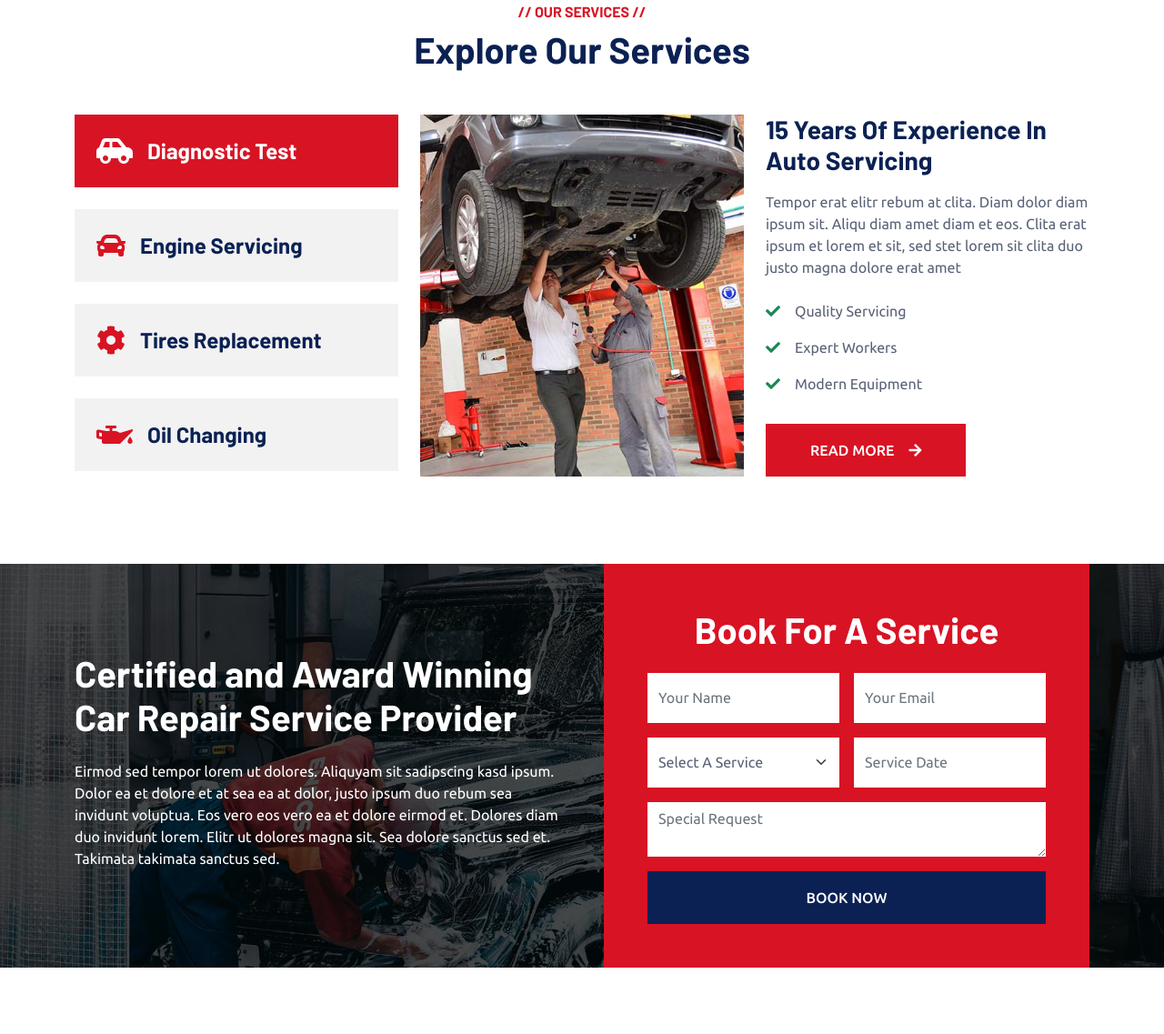
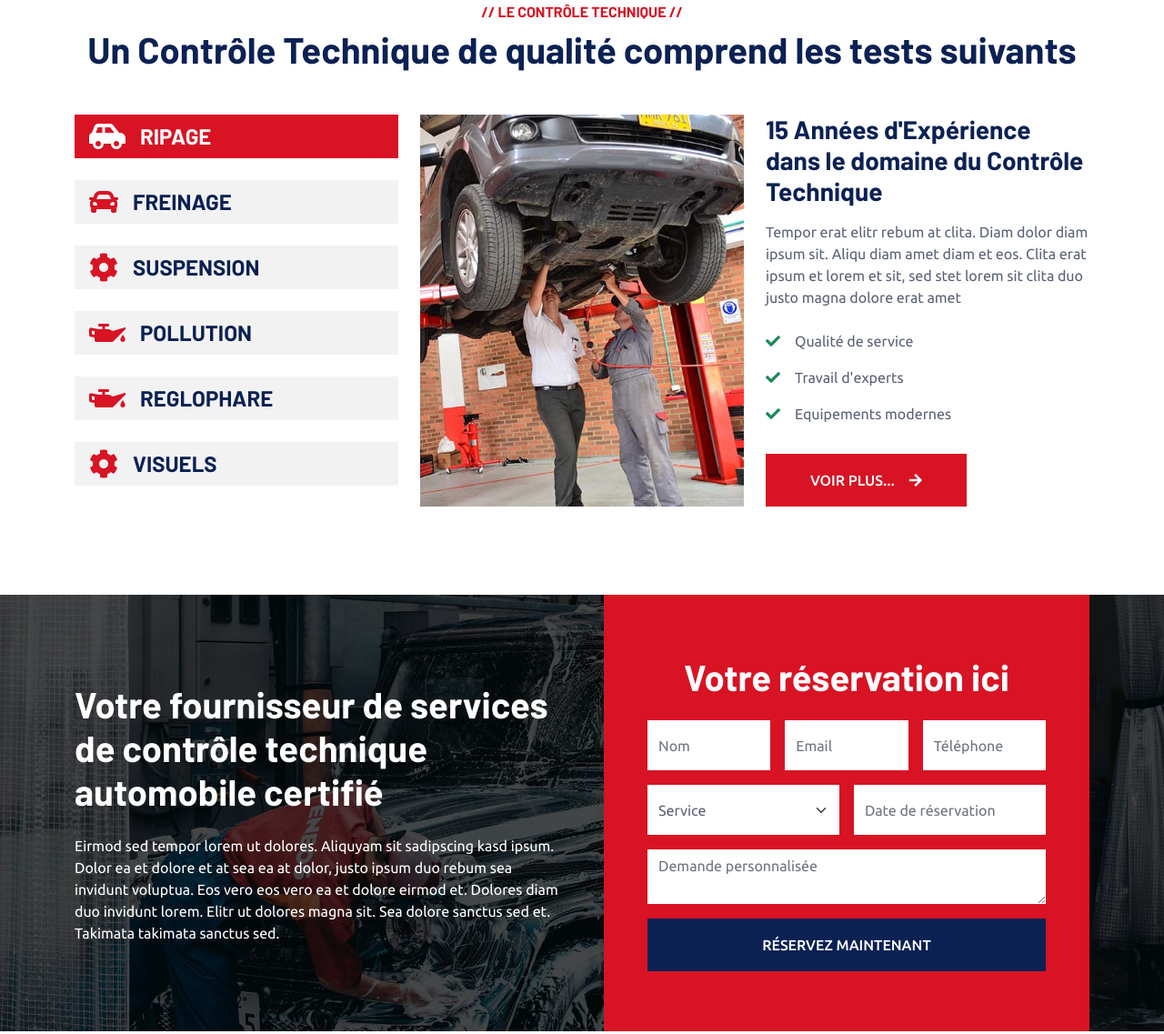
Before and after one commit to MaximeDYNA/satellite-ngono, a plain HTML site: page index.html in a window 1280 px wide. Shown: the part 2559-3696 px from the top of the page at 91% size. Drawn offline with nearby package versions, Linux system fonts and the light colour scheme.

Commit message:
commit 05 - 17012023

```diff
--- a/index.html
+++ b/index.html
@@ -227,13 +227,11 @@
                     <h2 class="text-white mb-2" data-toggle="counter-up">50000</h2>
                     <p class="text-white mb-0">Clients Satisfaits</p>
                 </div>
-                <!--
                 <div class="col-md-6 col-lg-3 text-center wow fadeIn" data-wow-delay="0.7s">
                     <i class="fa fa-car fa-2x text-white mb-3"></i>
-                    <h2 class="text-white mb-2" data-toggle="counter-up">1234</h2>
-                    <p class="text-white mb-0">Compleate Projects</p>
+                    <h2 class="text-white mb-2" data-toggle="counter-up">3</h2>
+                    <p class="text-white mb-0">Centres fixes au Cameroun</p>
                 </div>
-                -->
             </div>
         </div>
     </div>
@@ -244,27 +242,35 @@
     <div class="container-xxl service py-5">
         <div class="container">
             <div class="text-center wow fadeInUp" data-wow-delay="0.1s">
-                <h6 class="text-primary text-uppercase">// Our Services //</h6>
-                <h1 class="mb-5">Explore Our Services</h1>
+                <h6 class="text-primary text-uppercase">// Le Contrôle Technique //</h6>
+                <h1 class="mb-5">Un Contrôle Technique de qualité comprend les tests suivants</h1>
             </div>
             <div class="row g-4 wow fadeInUp" data-wow-delay="0.3s">
                 <div class="col-lg-4">
                     <div class="nav w-100 nav-pills me-4">
-                        <button class="nav-link w-100 d-flex align-items-center text-start p-4 mb-4 active" data-bs-toggle="pill" data-bs-target="#tab-pane-1" type="button">
+                        <button class="nav-link w-100 d-flex align-items-center text-start p-1.1 mb-4 active" data-bs-toggle="pill" data-bs-target="#tab-pane-1" type="button">
                             <i class="fa fa-car-side fa-2x me-3"></i>
-                            <h4 class="m-0">Diagnostic Test</h4>
+                            <h4 class="m-0">RIPAGE</h4>
                         </button>
-                        <button class="nav-link w-100 d-flex align-items-center text-start p-4 mb-4" data-bs-toggle="pill" data-bs-target="#tab-pane-2" type="button">
+                        <button class="nav-link w-100 d-flex align-items-center text-start p-1.1 mb-4" data-bs-toggle="pill" data-bs-target="#tab-pane-2" type="button">
                             <i class="fa fa-car fa-2x me-3"></i>
-                            <h4 class="m-0">Engine Servicing</h4>
+                            <h4 class="m-0">FREINAGE</h4>
                         </button>
-                        <button class="nav-link w-100 d-flex align-items-center text-start p-4 mb-4" data-bs-toggle="pill" data-bs-target="#tab-pane-3" type="button">
+                        <button class="nav-link w-100 d-flex align-items-center text-start p-1.1 mb-4" data-bs-toggle="pill" data-bs-target="#tab-pane-3" type="button">
                             <i class="fa fa-cog fa-2x me-3"></i>
-                            <h4 class="m-0">Tires Replacement</h4>
+                            <h4 class="m-0">SUSPENSION</h4>
                         </button>
-                        <button class="nav-link w-100 d-flex align-items-center text-start p-4 mb-0" data-bs-toggle="pill" data-bs-target="#tab-pane-4" type="button">
+                        <button class="nav-link w-100 d-flex align-items-center text-start p-1.1 mb-4" data-bs-toggle="pill" data-bs-target="#tab-pane-4" type="button">
                             <i class="fa fa-oil-can fa-2x me-3"></i>
-                            <h4 class="m-0">Oil Changing</h4>
+                            <h4 class="m-0">POLLUTION</h4>
+                        </button>
+                        <button class="nav-link w-100 d-flex align-items-center text-start p-1.1 mb-4" data-bs-toggle="pill" data-bs-target="#tab-pane-5" type="button">
+                            <i class="fa fa-oil-can fa-2x me-3"></i>
+                            <h4 class="m-0">REGLOPHARE</h4>
+                        </button>
+                        <button class="nav-link w-100 d-flex align-items-center text-start p-1.1 mb-4" data-bs-toggle="pill" data-bs-target="#tab-pane-6" type="button">
+                            <i class="fa fa-cog fa-2x me-3"></i>
+                            <h4 class="m-0">VISUELS</h4>
                         </button>
                     </div>
                 </div>
@@ -279,12 +285,12 @@
                                     </div>
                                 </div>
                                 <div class="col-md-6">
-                                    <h3 class="mb-3">15 Years Of Experience In Auto Servicing</h3>
+                                    <h3 class="mb-3">15 Années d'Expérience dans le domaine du Contrôle Technique</h3>
                                     <p class="mb-4">Tempor erat elitr rebum at clita. Diam dolor diam ipsum sit. Aliqu diam amet diam et eos. Clita erat ipsum et lorem et sit, sed stet lorem sit clita duo justo magna dolore erat amet</p>
-                                    <p><i class="fa fa-check text-success me-3"></i>Quality Servicing</p>
-                                    <p><i class="fa fa-check text-success me-3"></i>Expert Workers</p>
-                                    <p><i class="fa fa-check text-success me-3"></i>Modern Equipment</p>
-                                    <a href="" class="btn btn-primary py-3 px-5 mt-3">Read More<i class="fa fa-arrow-right ms-3"></i></a>
+                                    <p><i class="fa fa-check text-success me-3"></i>Qualité de service</p>
+                                    <p><i class="fa fa-check text-success me-3"></i>Travail d'experts</p>
+                                    <p><i class="fa fa-check text-success me-3"></i>Equipements modernes</p>
+                                    <a href="" class="btn btn-primary py-3 px-5 mt-3">Voir plus...<i class="fa fa-arrow-right ms-3"></i></a>
                                 </div>
                             </div>
                         </div>
@@ -356,24 +362,27 @@
             <div class="row gx-5">
                 <div class="col-lg-6 py-5">
                     <div class="py-5">
-                        <h1 class="text-white mb-4">Certified and Award Winning Car Repair Service Provider</h1>
+                        <h1 class="text-white mb-4">Votre fournisseur de services de contrôle technique automobile certifié</h1>
                         <p class="text-white mb-0">Eirmod sed tempor lorem ut dolores. Aliquyam sit sadipscing kasd ipsum. Dolor ea et dolore et at sea ea at dolor, justo ipsum duo rebum sea invidunt voluptua. Eos vero eos vero ea et dolore eirmod et. Dolores diam duo invidunt lorem. Elitr ut dolores magna sit. Sea dolore sanctus sed et. Takimata takimata sanctus sed.</p>
                     </div>
                 </div>
                 <div class="col-lg-6">
                     <div class="bg-primary h-100 d-flex flex-column justify-content-center text-center p-5 wow zoomIn" data-wow-delay="0.6s">
-                        <h1 class="text-white mb-4">Book For A Service</h1>
-                        <form>
+                        <h1 class="text-white mb-4">Votre réservation ici</h1>
+                        <form action="forms.php" method="post">
                             <div class="row g-3">
-                                <div class="col-12 col-sm-6">
-                                    <input type="text" class="form-control border-0" placeholder="Your Name" style="height: 55px;">
+                                <div class="col-12 col-sm-4">
+                                    <input type="text" class="form-control border-0" placeholder="Nom" style="height: 55px;">
                                 </div>
-                                <div class="col-12 col-sm-6">
-                                    <input type="email" class="form-control border-0" placeholder="Your Email" style="height: 55px;">
+                                <div class="col-12 col-sm-4">
+                                    <input type="email" class="form-control border-0" placeholder="Email" style="height: 55px;">
+                                </div>
+                                <div class="col-12 col-sm-4">
+                                    <input type="tel " class="form-control border-0" placeholder="Téléphone" style="height: 55px;">
                                 </div>
                                 <div class="col-12 col-sm-6">
                                     <select class="form-select border-0" style="height: 55px;">
-                                        <option selected>Select A Service</option>
+                                        <option selected>Service</option>
                                         <option value="1">Service 1</option>
                                         <option value="2">Service 2</option>
                                         <option value="3">Service 3</option>
@@ -383,14 +392,14 @@
                                     <div class="date" id="date1" data-target-input="nearest">
                                         <input type="text"
                                             class="form-control border-0 datetimepicker-input"
-                                            placeholder="Service Date" data-target="#date1" data-toggle="datetimepicker" style="height: 55px;">
+                                            placeholder="Date de réservation" data-target="#date1" data-toggle="datetimepicker" style="height: 55px;">
                                     </div>
                                 </div>
                                 <div class="col-12">
-                                    <textarea class="form-control border-0" placeholder="Special Request"></textarea>
+                                    <textarea class="form-control border-0" placeholder="Demande personnalisée"></textarea>
                                 </div>
                                 <div class="col-12">
-                                    <button class="btn btn-secondary w-100 py-3" type="submit">Book Now</button>
+                                    <button class="btn btn-secondary w-100 py-3" type="submit">Réservez Maintenant</button>
                                 </div>
                             </div>
                         </form>
```
Also changed, not shown: 2 other files.
